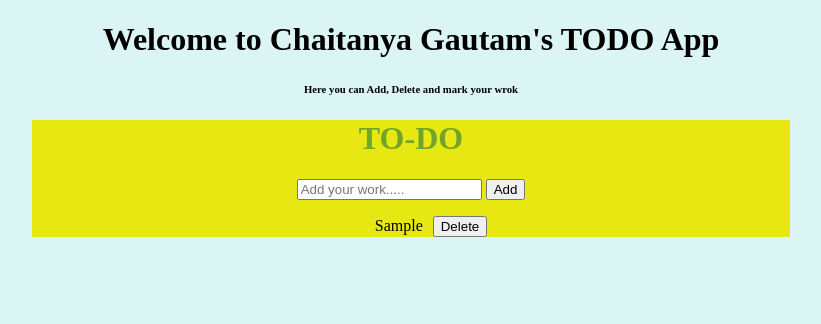
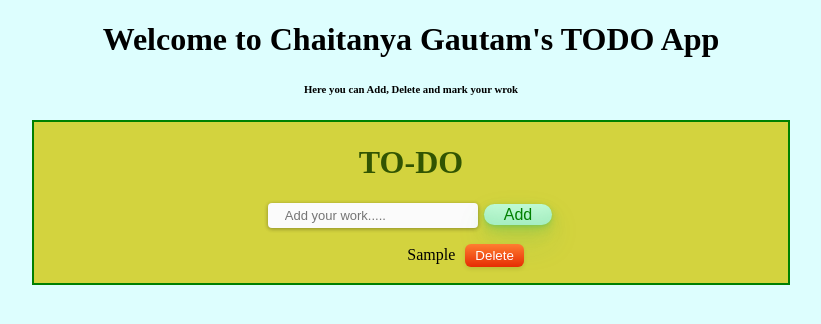
Before and after one commit to Chaitanya-Gautam/TODO-App, a plain HTML site: page index.html in a window 1280 px wide. Both pictures are taken after typing "Sample" into the empty fields and a click on the button "Add". Shown: the whole page, without its empty margins (229-1050 px from the left). Drawn offline with Linux system fonts and the light colour scheme.

Commit message:
adding button designs and improved css

```diff
--- a/style.css
+++ b/style.css
@@ -1,28 +1,82 @@
 body {
 
   text-align: center;
-  background-color: rgb(219, 245, 245);
+  background-color: rgb(221, 254, 254);
 
 }
 
-li{
-  margin:10px;
+
+li {
+  margin: 10px;
   justify-content: right;
- list-style-type: none;
+  list-style-type: none;
+  display: flex; /* Make list items flexible */
+  align-items: center; /* Align items vertically in the center */
+  margin-right: 37%;
+  max-width: 100%;/* Set maximum width to 100% */
+  word-break: break-all;/* Break long words and prevent overflow */
+
 }
 
 .maincontainer {
-  /* border: 2px solid green; */
-  background-color: rgb(231, 231, 17);
+  border: 2px solid green;
+  background-color: rgb(211, 211, 62);
   margin: 0 20% 0;
 }
-.btn-danger{
 
-  margin-left:10px
+.text-center {
+  color: rgb(49, 84, 2);
 }
 
 
 
-.text-center{
-  color:rgb(112, 165, 42);
+
+#myBtn {
+  background-color: #c2fbd7;
+  border-radius: 100px;
+  box-shadow: rgba(44, 187, 99, .2) 0 -25px 18px -14px inset,rgba(44, 187, 99, .15) 0 1px 2px,rgba(44, 187, 99, .15) 0 2px 4px,rgba(44, 187, 99, .15) 0 4px 8px,rgba(44, 187, 99, .15) 0 8px 16px,rgba(44, 187, 99, .15) 0 16px 32px;
+  color: green;
+  cursor: pointer;
+  display: inline-block;
+  padding: 1.5px 20px;
+  text-align: center;
+  transition: all 250ms;
+  border: 0;
+  font-size: 16px;
+  margin:2px
+
 }
+
+#myBtn:hover {
+  box-shadow: rgba(44,187,99,.35) 0 -25px 18px -14px inset,rgba(44,187,99,.25) 0 1px 2px,rgba(44,187,99,.25) 0 2px 4px,rgba(44,187,99,.25) 0 4px 8px,rgba(44,187,99,.25) 0 8px 16px,rgba(44,187,99,.25) 0 16px 32px;
+  transform: scale(1.05) rotate(-1deg);
+}
+
+
+.btn-danger  {
+  margin-left: 10px;
+  white-space: nowrap;/* Prevent the Delete button from wrapping */
+  background-image: linear-gradient(-180deg, #FF7E31, #E62C03);
+  border-radius: 6px;
+  box-shadow: rgba(0, 0, 0, 0.1) 0 2px 4px;
+  color: #FFFFFF;
+  cursor: pointer;
+  padding: 4px 10px;
+  pointer-events: auto;
+  text-align: center;
+  touch-action: manipulation;
+  border: 0;
+}
+
+
+
+#myInput{
+color: rgb(36, 35, 42);
+font-size: 13px;
+border-radius: 4px;
+padding: 3px 15px;
+border: 2px solid transparent;
+box-shadow: rgb(0 0 0 / 12%) 0px 1px 4px, rgb(0 0 0 / 24%) 0px 1px 4px;
+background: rgb(251, 251, 251);
+transition: all 0.1s ease 0s;
+}
```
